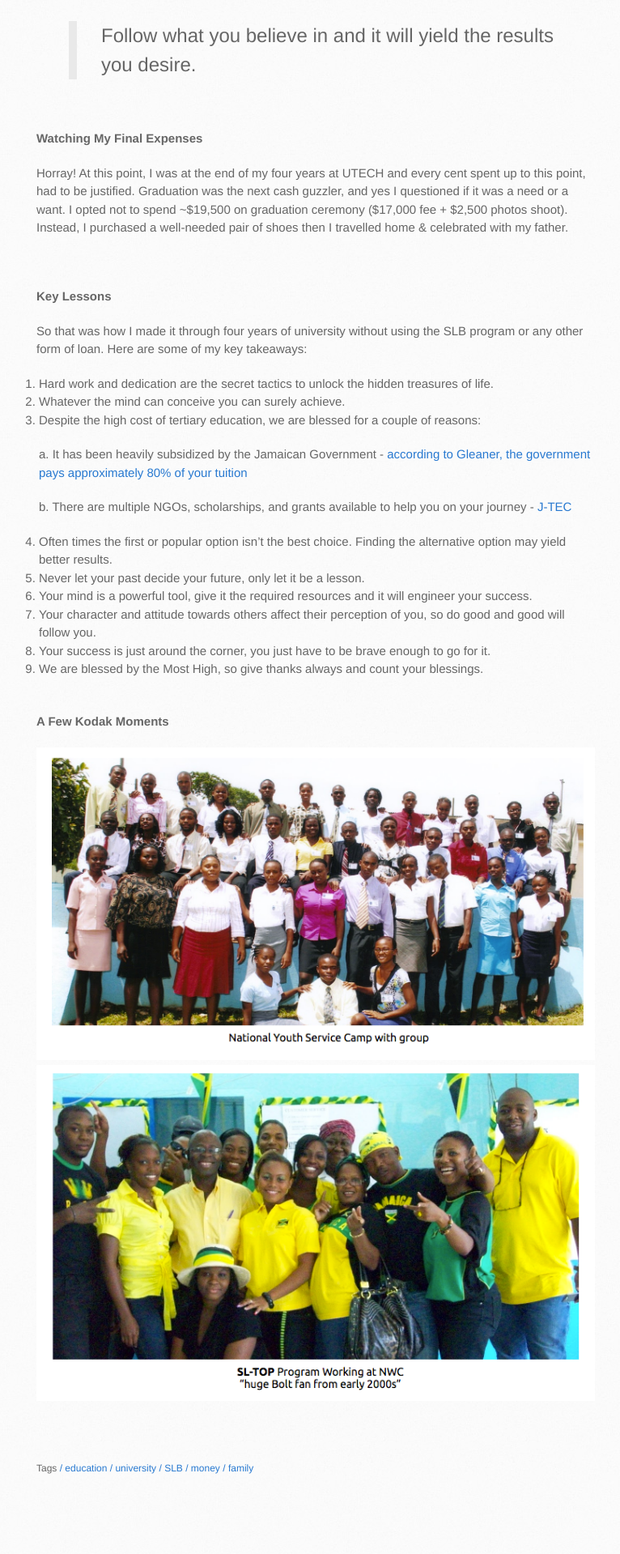
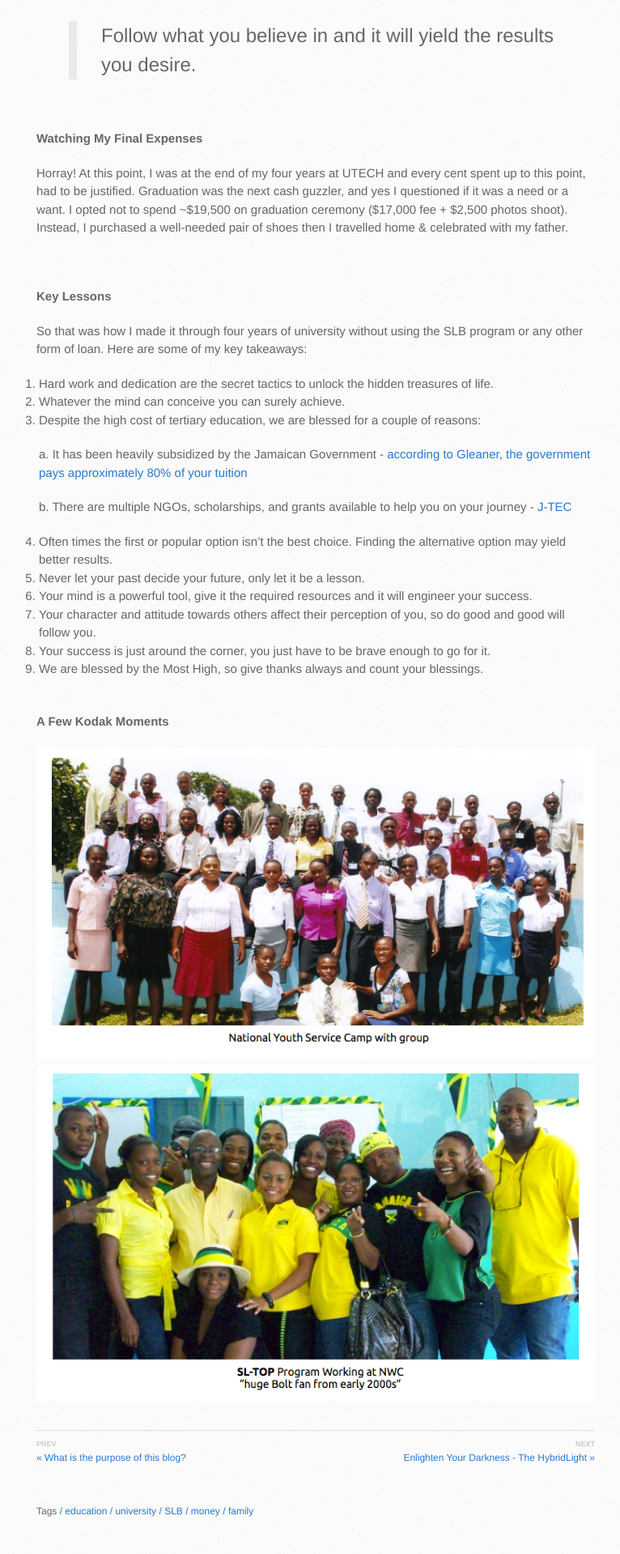
Before and after one commit to SolomonPerkins/solomonperkins.github.io, a Jekyll site: the page built from _posts/2017-01-07-How-I-made-it-through-College-Without-A-Loan.md, in a window 1280 px wide. Shown: the part 3772-5691 px from the top of the page at 81% size, without its empty margins (125-891 px from the left). Built offline with Jekyll 4.4.1, drawn with Linux system fonts in a browser that asks for light colours; before the commit the page ends 5638 px from its top, so only the background shows below that.

Commit message:
add post pager

```diff
--- a/_layouts/post.html
+++ b/_layouts/post.html
@@ -14,6 +14,21 @@ layout: default
 		{{ content }}
 	</div>
 
+	<div class="page-navigation">
+		{% if page.previous.url %}
+			<div class="prev-navigator navigator">
+				<strong>PREV</strong>
+				<a class="prev link" href="{{page.previous.url}}">&laquo; {{page.previous.title}}</a>
+			</div>
+		{% endif %}
+
+		{% if page.next.url %}
+			<div class="next-navigator navigator">
+				<strong>NEXT</strong>
+				<a class="next link" href="{{page.next.url}}">{{page.next.title}} &raquo;</a>
+			</div>
+		{% endif %}
+	</div>
 
 	<p class="tag-wrapper">
 		<small class="tags">
--- a/stylesheets/stylesheet.css
+++ b/stylesheets/stylesheet.css
@@ -826,6 +826,35 @@ footer a:hover {
 
 }
 
+/** POST PREVIOUS AND NEXT **/
+.page-navigation {
+  display: flex;
+  border:none;
+  border-top: 1px solid #ddd;
+  /*border-bottom: 1px solid #ddd;*/
+  padding-top: 10px;
+  padding-bottom: 10px;
+}
+.navigator {
+  flex-grow: 1;
+  display: inline-block;
+  width: ;
+
+}
+.navigator .link {
+  display: block;
+  font-weight: 400;
+  font-size: 12px;
+}
+.next-navigator {
+  text-align: right;
+}
+.navigator strong{
+  display: block;
+  font-size: 9px;
+  color: #cacaca;
+}
+
 
 /* #Media Queries
 ================================================== */
```
